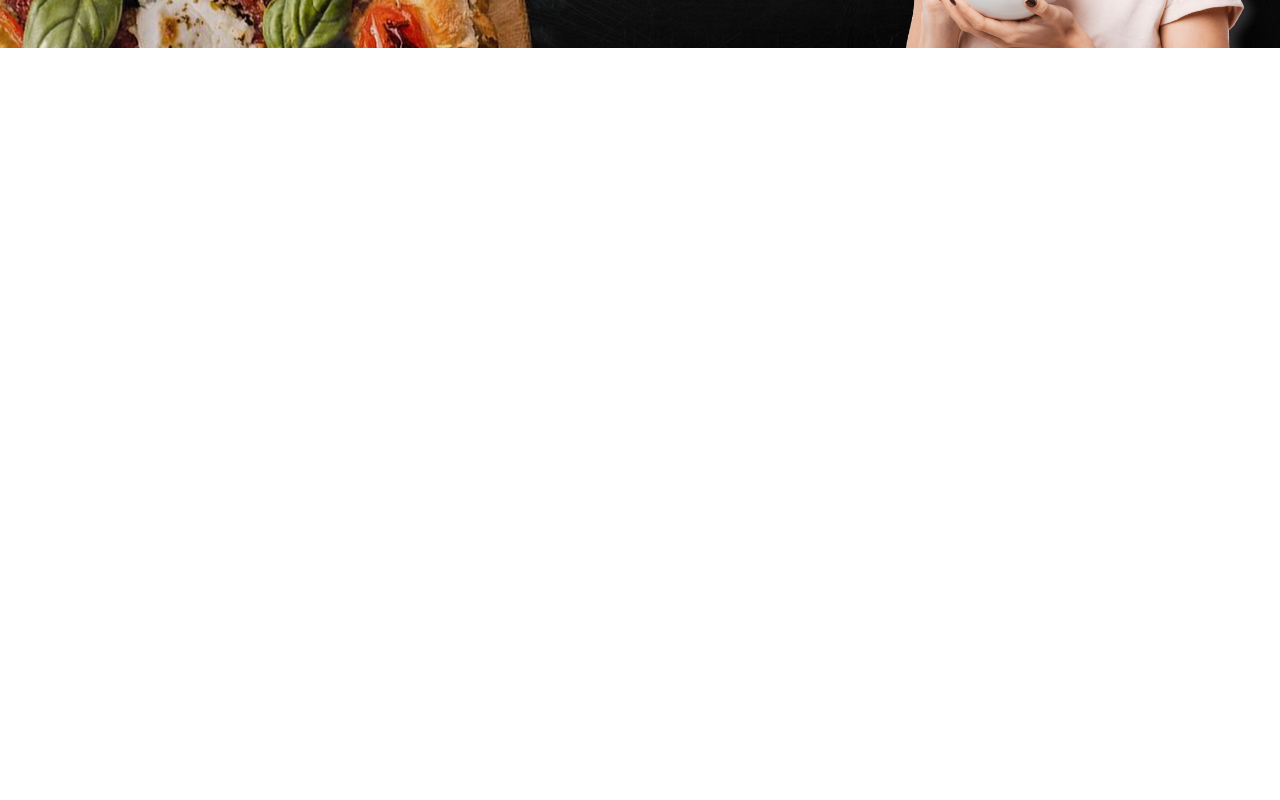
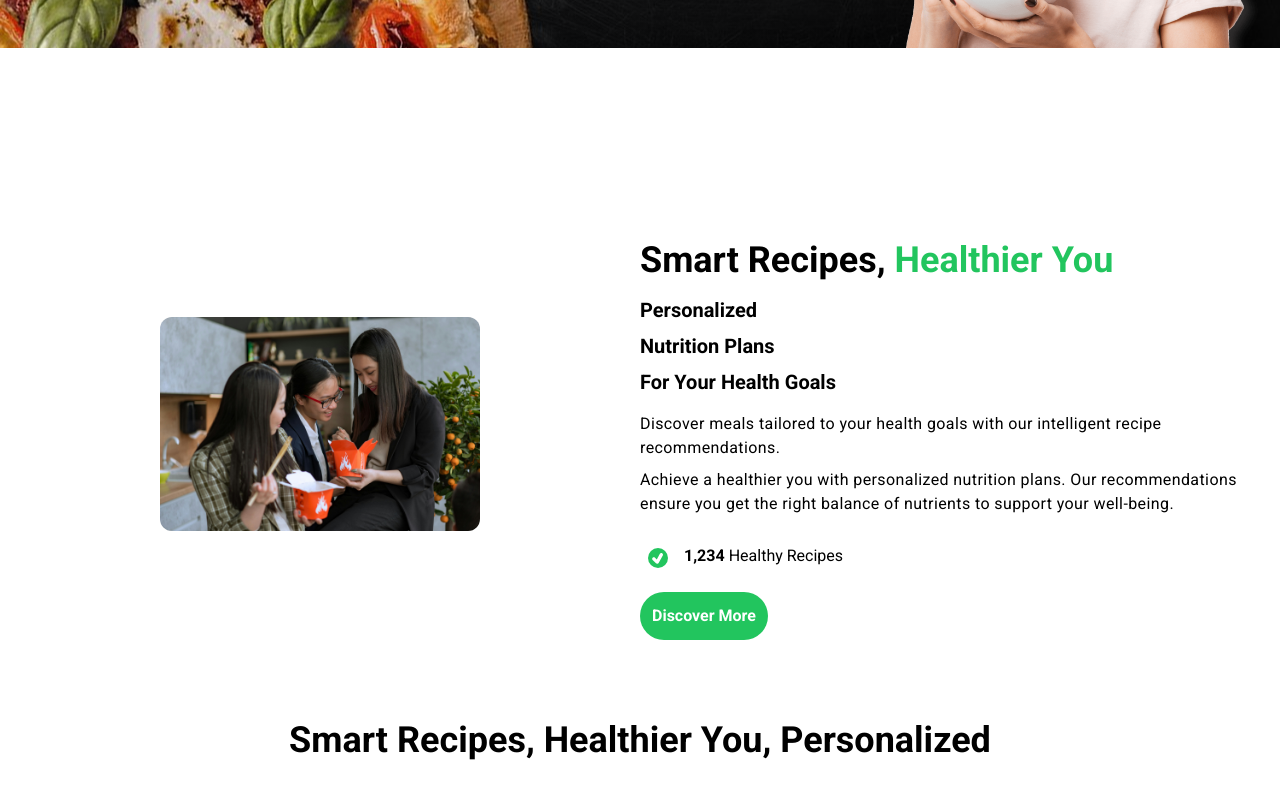
Before and after one commit to NirmaAbro/Eight-semester-fyp-frontend, a React (Create React App) app: page / in a window 1280 px wide. Shown: the part 840-1640 px from the top of the page. Before the commit the page ends 888 px from the top, so only its background shows below. Built offline with nearby package versions, Linux system fonts and the light colour scheme.

Commit message:
all routing done

```diff
--- a/src/App.js
+++ b/src/App.js
@@ -1,9 +1,7 @@
 import React from "react";
 import { BrowserRouter, Routes, Route } from "react-router-dom";
 import Navbar from "./Components/Navbar";
-import HeroSection from "./Components/HeroSection";
-import Section2 from "./Components/Section2";
-import Section3 from "./Components/Section3";
+import Home from "./Components/Home";
 import Sign from "./Components/Sign";
 import AboutHero from "./AboutPage/AboutHero";
 import Menues from "./Components/Menues";
@@ -17,10 +15,8 @@ function App() {
       <BrowserRouter>
         <Navbar />
         <Routes>
-          <Route path="/" element={<HeroSection />} />
-          <Route path="/home" element={<HeroSection />} />
-          <Route path="/Section2" element={<Section2 />} />
-          <Route path="/Section3" element={<Section3 />} />
+          <Route path="/" element={<Home />} />
+          <Route path="/home" element={<Home />}></Route>
           <Route path="/signin" element={<Sign />} />
           <Route path="/signup" element={<Singup />} />
           <Route path="/premium" element={<Premium />} />
--- a/src/Components/AllcomRender.jsx
+++ /dev/null
@@ -1,18 +0,0 @@
-import React from "react";
-import Navbar from "./Navbar";
-import HeroSec from "./HeroSection";
-import UpperNav from "./UpperNav";
-// import Footer from "./Footer";
-
-function AllcomRender() {
-  return (
-    <div>
-      <UpperNav />
-      <Navbar />
-      <HeroSec />
-      {/* <Footer /> */}
-    </div>
-  );
-}
-
-export default AllcomRender;
--- /dev/null
+++ b/src/Components/Home.jsx
@@ -0,0 +1,16 @@
+import React from "react";
+import HeroSection from "./HeroSection";
+import Section2 from "./Section2";
+import Section3 from "./Section3";
+
+function Home() {
+  return (
+    <>
+      <HeroSection />
+      <Section2 />
+      <Section3 />
+    </>
+  );
+}
+
+export default Home;
```
